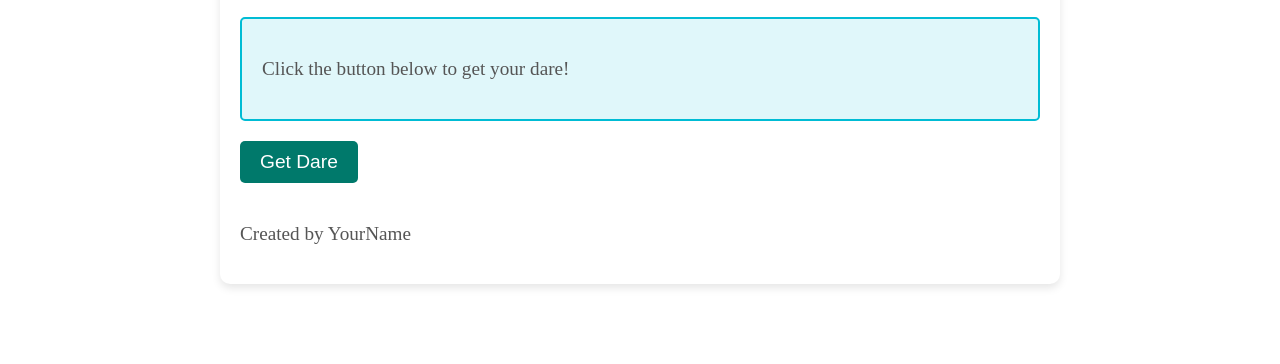
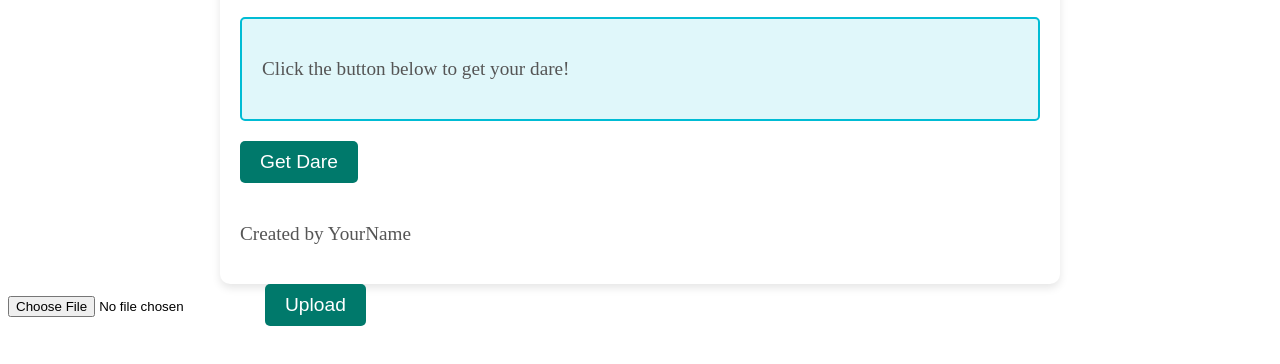
Before and after one commit to JanithaChathuranga/Dare2, a plain HTML site: page index.html in a window 1280 px wide. Shown: the part 154-518 px from the top of the page. Drawn offline with Linux system fonts and the light colour scheme.

Commit message:
Update index.html

```diff
--- a/index.html
+++ b/index.html
@@ -1,5 +1,6 @@
 <script async src="https://pagead2.googlesyndication.com/pagead/js/adsbygoogle.js?client=ca-pub-7552610394573059"
      crossorigin="anonymous"></script>
+
 
 <!DOCTYPE html>
 <html lang="en">
@@ -29,3 +30,20 @@
     <script src="script.js"></script>
 </body>
 </html>
+
+
+
+
+<input type="file" id="fileInput" accept="image/*, video/*">
+<button onclick="uploadFile()">Upload</button>
+<script>
+function uploadFile() {
+    const file = document.getElementById('fileInput').files[0];
+    if (file) {
+        alert("File uploaded successfully!");
+        // Handle file upload logic here (e.g., upload to server)
+    } else {
+        alert("Please select a file to upload.");
+    }
+}
+</script>
```
